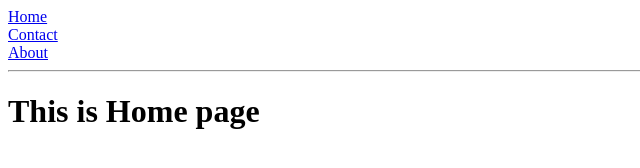
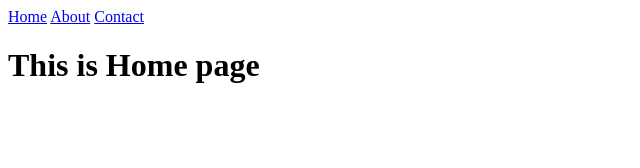
Before and after one commit to ShahinaEP/Node.js-Start, a website: page MY_FIRST_NODE_WEBSITE/Home.html in a window 1280 px wide. Shown: the whole page, without its empty margins (0-640 px from the left). Drawn offline with Linux system fonts and the light colour scheme.

Commit message:
3rd upload

```diff
--- a/MY_FIRST_NODE_WEBSITE/Home.html
+++ b/MY_FIRST_NODE_WEBSITE/Home.html
@@ -5,10 +5,9 @@
     <title>Title</title>
 </head>
 <body>
-<a href="/">Home</a> <br>
-<a href="/Contact">Contact</a> <br>
-<a href="/About">About</a> <br>
-<hr>
+<a href="/">Home</a>
+<a href="/About">About</a>
+<a href="/Contact">Contact</a>
 
 <h1>This is Home page</h1>
 </body>
```
